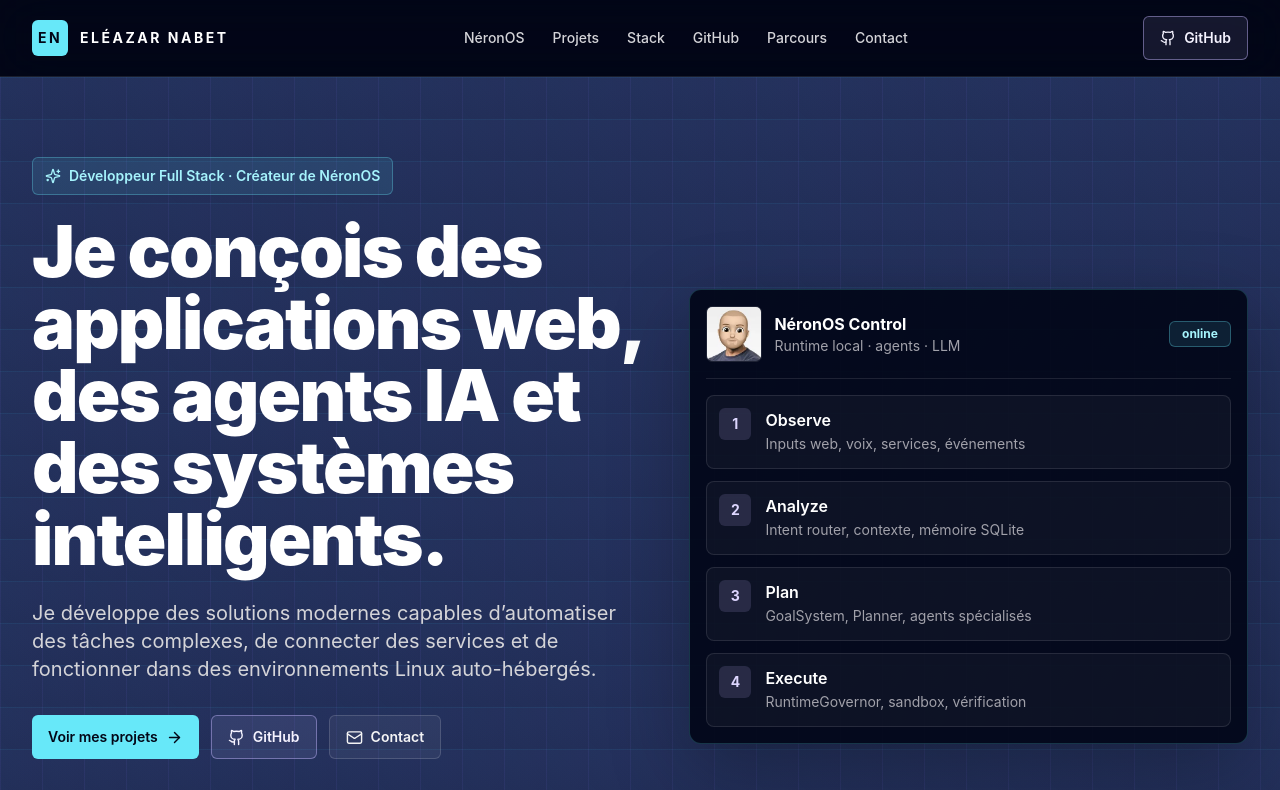
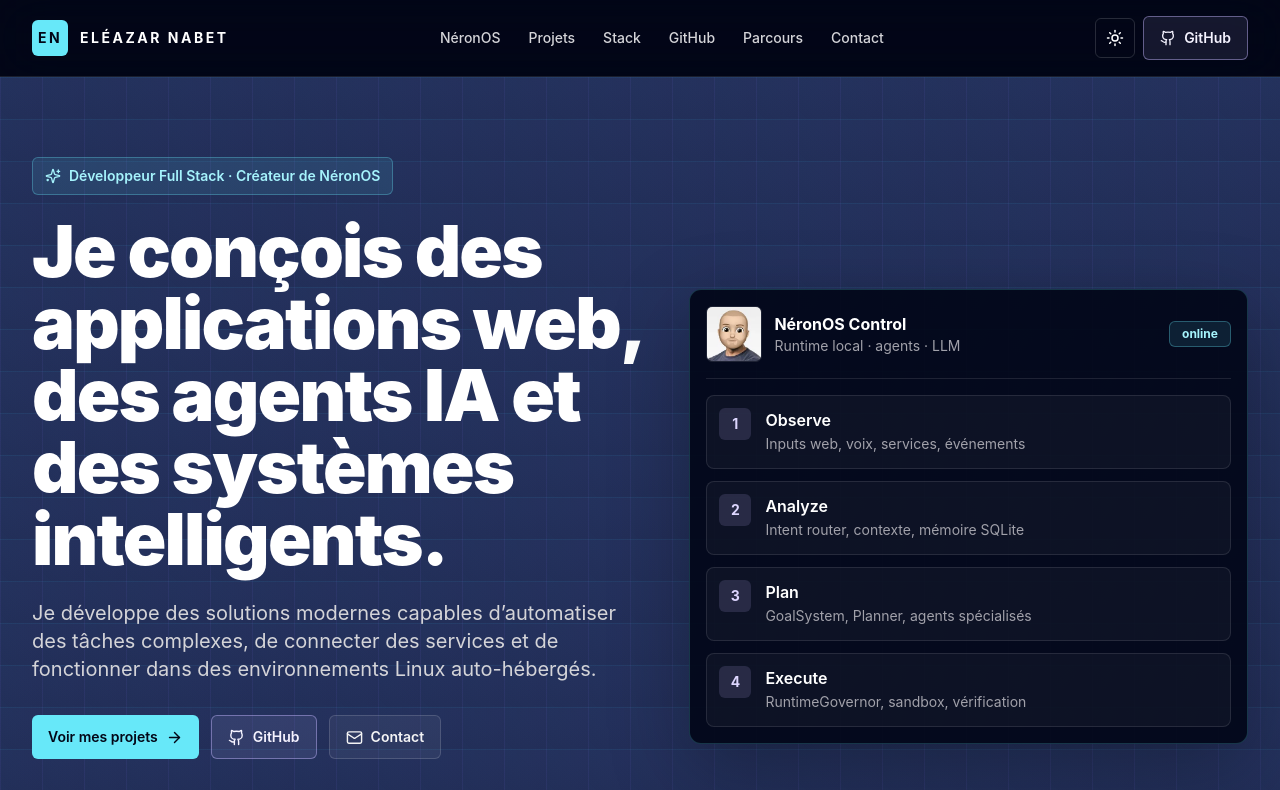
Before and after one commit to enabeteleazar/PortFolio-nabet, a React (Vite) app: page / in a window 1280 px wide. Shown: the top 790 px of the page. Built offline with nearby package versions, Linux system fonts and the light colour scheme.

Commit message:
feat(theme): improve dark mode

```diff
--- a/index.html
+++ b/index.html
@@ -1,6 +1,10 @@
 <!doctype html>
 <html lang="fr">
   <head>
+    <script>
+      document.documentElement.dataset.theme =
+        localStorage.getItem('portfolio-theme') === 'light' ? 'light' : 'dark';
+    </script>
     <meta charset="UTF-8" />
     <meta name="viewport" content="width=device-width, initial-scale=1.0" />
     <meta
--- a/src/components/layout/Navbar.tsx
+++ b/src/components/layout/Navbar.tsx
@@ -1,11 +1,13 @@
-import { Github, Menu, X } from 'lucide-react';
+import { Github, Menu, Moon, Sun, X } from 'lucide-react';
 import { useState } from 'react';
 import { githubProfile } from '../../data/github';
 import { navItems } from '../../data/site';
 import { AppLink } from '../ui/AppLink';
+import { useTheme } from '../ui/ThemeProvider';
 
 export function Navbar() {
   const [isOpen, setIsOpen] = useState(false);
+  const { theme, toggleTheme } = useTheme();
 
   return (
     <header className="sticky top-0 z-50 border-b border-white/10 bg-slate-950/86 backdrop-blur-xl">
@@ -27,7 +29,15 @@
           ))}
         </div>
 
-        <div className="hidden lg:block">
+        <div className="hidden items-center gap-2 lg:flex">
+          <button
+            className="inline-flex size-10 items-center justify-center rounded-md border border-white/15 text-white transition hover:bg-white/10 focus-visible:outline focus-visible:outline-2 focus-visible:outline-offset-4 focus-visible:outline-cyan-200"
+            type="button"
+            aria-label={theme === 'dark' ? 'Activer le thème clair' : 'Activer le thème sombre'}
+            onClick={toggleTheme}
+          >
+            {theme === 'dark' ? <Sun size={18} aria-hidden="true" /> : <Moon size={18} aria-hidden="true" />}
+          </button>
           <AppLink href={githubProfile} variant="secondary">
             <Github size={16} aria-hidden="true" />
             GitHub
@@ -49,6 +59,13 @@
       {isOpen && (
         <div id="mobile-menu" className="border-t border-white/10 bg-slate-950 px-4 py-4 lg:hidden">
           <div className="mx-auto grid max-w-7xl gap-2">
+            <button
+              className="rounded-md px-3 py-3 text-left text-base font-medium text-zinc-200 transition hover:bg-white/10"
+              type="button"
+              onClick={toggleTheme}
+            >
+              {theme === 'dark' ? 'Activer le thème clair' : 'Activer le thème sombre'}
+            </button>
             {navItems.map((item) => (
               <a
                 className="rounded-md px-3 py-3 text-base font-medium text-zinc-200 transition hover:bg-white/10 hover:text-white"
--- /dev/null
+++ b/src/components/ui/ThemeProvider.tsx
@@ -0,0 +1,32 @@
+import { createContext, type ReactNode, useContext, useEffect, useState } from 'react';
+
+type Theme = 'dark' | 'light';
+
+const ThemeContext = createContext<{ theme: Theme; toggleTheme: () => void } | null>(null);
+
+function getInitialTheme(): Theme {
+  if (typeof window === 'undefined') return 'dark';
+  return window.localStorage.getItem('portfolio-theme') === 'light' ? 'light' : 'dark';
+}
+
+export function ThemeProvider({ children }: { children: ReactNode }) {
+  const [theme, setTheme] = useState<Theme>(getInitialTheme);
+
+  useEffect(() => {
+    document.documentElement.dataset.theme = theme;
+    document.documentElement.classList.toggle('dark', theme === 'dark');
+    window.localStorage.setItem('portfolio-theme', theme);
+  }, [theme]);
+
+  return (
+    <ThemeContext.Provider value={{ theme, toggleTheme: () => setTheme((value) => (value === 'dark' ? 'light' : 'dark')) }}>
+      {children}
+    </ThemeContext.Provider>
+  );
+}
+
+export function useTheme() {
+  const context = useContext(ThemeContext);
+  if (!context) throw new Error('useTheme doit être utilisé dans ThemeProvider');
+  return context;
+}
--- a/src/index.css
+++ b/src/index.css
@@ -9,6 +9,38 @@
   text-rendering: optimizeLegibility;
   -webkit-font-smoothing: antialiased;
   -moz-osx-font-smoothing: grayscale;
+}
+
+:root[data-theme='light'] {
+  color: #0f172a;
+  background: #f8fafc;
+}
+
+:root[data-theme='light'] .bg-slate-950,
+:root[data-theme='light'] .bg-slate-950\/90,
+:root[data-theme='light'] .bg-slate-950\/86 {
+  background-color: rgb(248 250 252 / 0.96);
+}
+
+:root[data-theme='light'] .text-white,
+:root[data-theme='light'] .text-zinc-100,
+:root[data-theme='light'] .text-zinc-200,
+:root[data-theme='light'] .text-zinc-300 {
+  color: #0f172a;
+}
+
+:root[data-theme='light'] .text-zinc-400 {
+  color: #475569;
+}
+
+:root[data-theme='light'] .border-white\/10,
+:root[data-theme='light'] .border-white\/15 {
+  border-color: rgb(15 23 42 / 0.16);
+}
+
+:root[data-theme='light'] .bg-white\/\[0\.04\],
+:root[data-theme='light'] .bg-white\/6 {
+  background-color: rgb(15 23 42 / 0.04);
 }
 
 html {
--- a/src/main.tsx
+++ b/src/main.tsx
@@ -1,10 +1,13 @@
 import React from 'react';
 import ReactDOM from 'react-dom/client';
 import { App } from './App';
+import { ThemeProvider } from './components/ui/ThemeProvider';
 import './index.css';
 
 ReactDOM.createRoot(document.getElementById('root') as HTMLElement).render(
   <React.StrictMode>
-    <App />
+    <ThemeProvider>
+      <App />
+    </ThemeProvider>
   </React.StrictMode>,
 );
--- a/tailwind.config.js
+++ b/tailwind.config.js
@@ -1,5 +1,6 @@
 /** @type {import('tailwindcss').Config} */
 export default {
+  darkMode: 'class',
   content: ['./index.html', './src/**/*.{ts,tsx}'],
   theme: {
     extend: {
```
